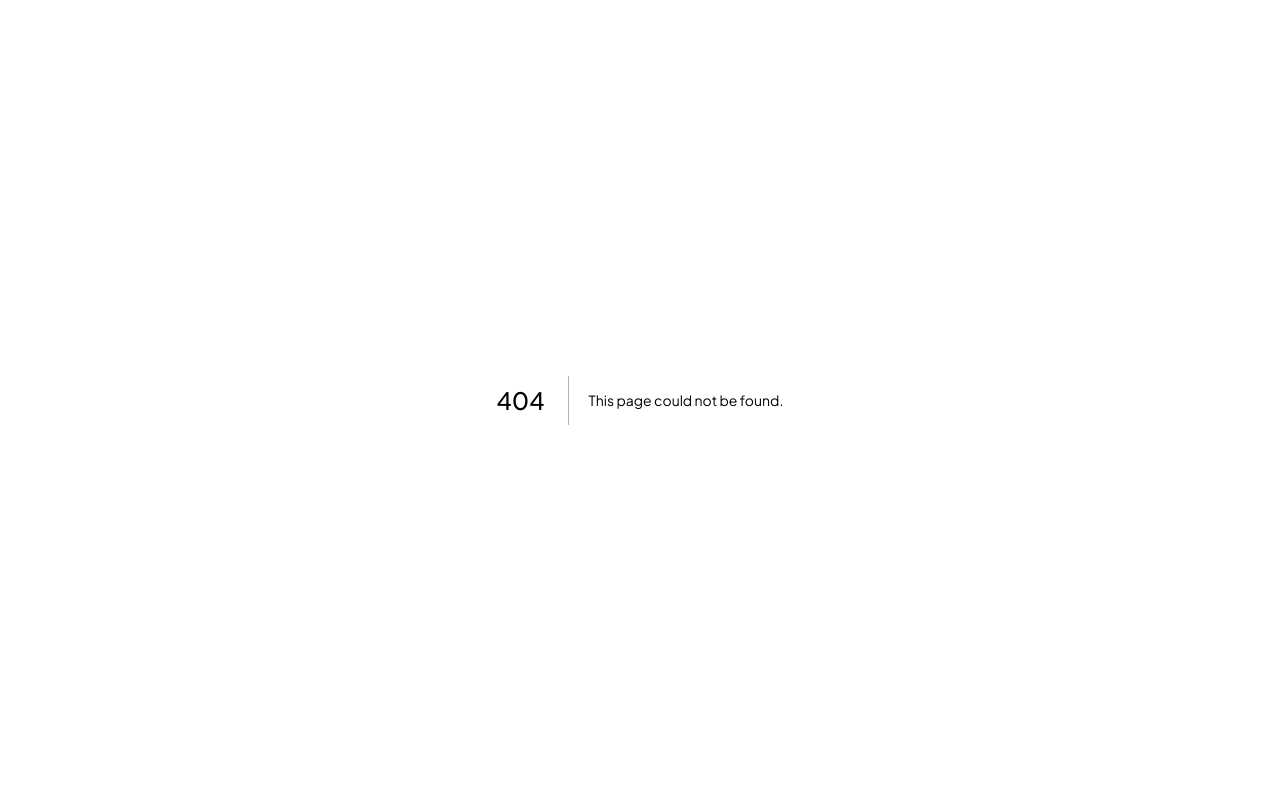
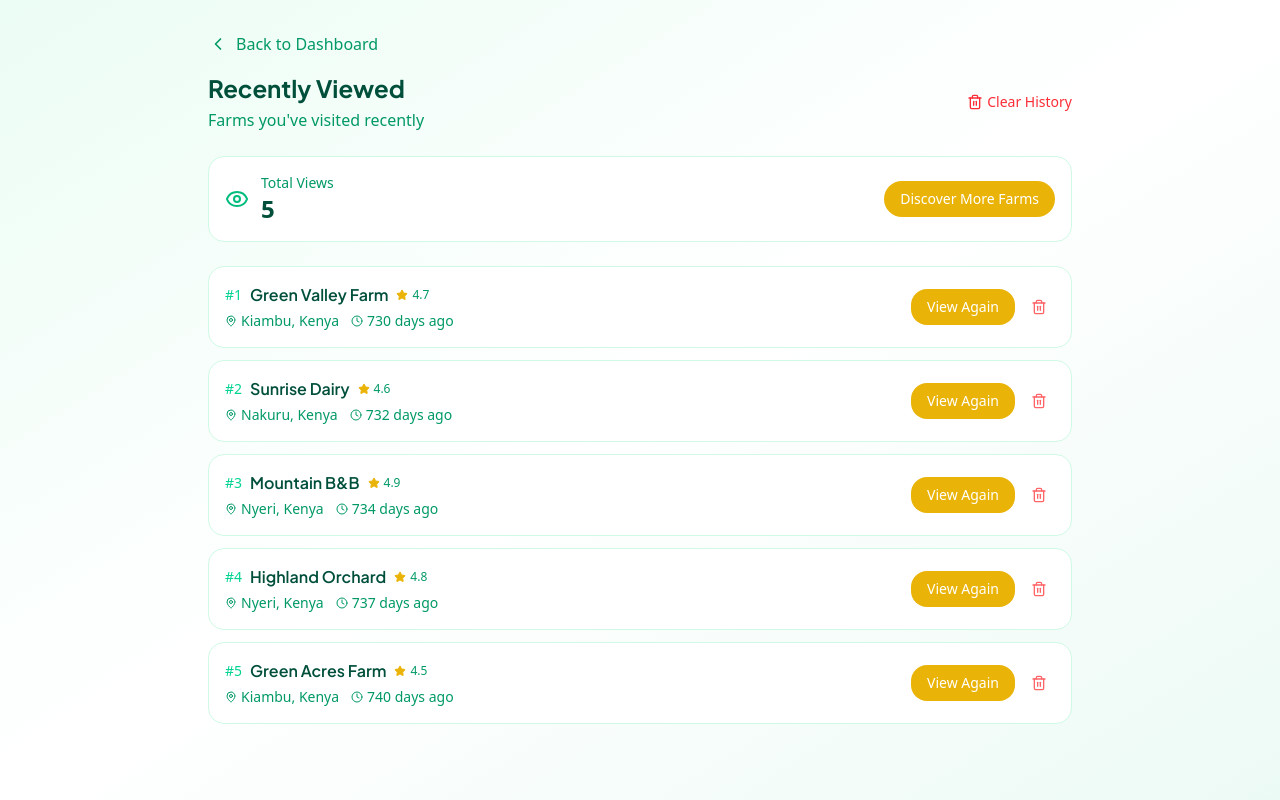
Before and after one commit to OdaloV/agritourism, a Next.js app: page /visitor/dashboard/recent in a window 1280 px wide. Before the commit this address had no page. Built offline with nearby package versions, Linux system fonts and the light colour scheme; sample sign-in values are in the browser's storage.

Commit message:
feat(visitor): add recently viewed farms page with viewing history, clear history, remove individual items, and quick revisit

```diff
--- /dev/null
+++ b/src/app/visitor/dashboard/recent/page.tsx
@@ -0,0 +1,235 @@
+// src/app/visitor/dashboard/recent/page.tsx
+"use client";
+
+import { useState, useEffect } from "react";
+import { useRouter } from "next/navigation";
+import Link from "next/link";
+import { motion } from "framer-motion";
+import {
+  Eye,
+  ChevronLeft,
+  Clock,
+  MapPin,
+  Star,
+  Trash2,
+  Calendar,
+} from "lucide-react";
+
+interface RecentView {
+  id: number;
+  farmName: string;
+  location: string;
+  rating: number;
+  viewedAt: string;
+}
+
+export default function VisitorRecent() {
+  const router = useRouter();
+  const [loading, setLoading] = useState(true);
+  const [mounted, setMounted] = useState(false);
+  const [recentViews, setRecentViews] = useState<RecentView[]>([]);
+
+  useEffect(() => {
+    setMounted(true);
+  }, []);
+
+  useEffect(() => {
+    if (!mounted) return;
+
+    const fetchRecentViews = async () => {
+      try {
+        const userData = localStorage.getItem("userData");
+        if (!userData) {
+          router.push("/auth/login/visitor");
+          return;
+        }
+
+        // Mock recent views data - replace with API call
+        const mockRecentViews: RecentView[] = [
+          {
+            id: 1,
+            farmName: "Green Valley Farm",
+            location: "Kiambu, Kenya",
+            rating: 4.7,
+            viewedAt: "2024-04-01T14:30:00",
+          },
+          {
+            id: 2,
+            farmName: "Sunrise Dairy",
+            location: "Nakuru, Kenya",
+            rating: 4.6,
+            viewedAt: "2024-03-30T10:15:00",
+          },
+          {
+            id: 3,
+            farmName: "Mountain B&B",
+            location: "Nyeri, Kenya",
+            rating: 4.9,
+            viewedAt: "2024-03-28T16:45:00",
+          },
+          {
+            id: 4,
+            farmName: "Highland Orchard",
+            location: "Nyeri, Kenya",
+            rating: 4.8,
+            viewedAt: "2024-03-25T11:20:00",
+          },
+          {
+            id: 5,
+            farmName: "Green Acres Farm",
+            location: "Kiambu, Kenya",
+            rating: 4.5,
+            viewedAt: "2024-03-22T09:00:00",
+          },
+        ];
+
+        setRecentViews(mockRecentViews);
+        setLoading(false);
+      } catch (error) {
+        console.error("Error fetching recent views:", error);
+        setLoading(false);
+      }
+    };
+
+    fetchRecentViews();
+  }, [router, mounted]);
+
+  const handleClearHistory = () => {
+    if (confirm("Clear your entire viewing history?")) {
+      setRecentViews([]);
+      alert("History cleared");
+    }
+  };
+
+  const handleRemoveItem = (id: number) => {
+    setRecentViews(recentViews.filter(v => v.id !== id));
+  };
+
+  const timeAgo = (date: string) => {
+    const diff = Math.floor((new Date().getTime() - new Date(date).getTime()) / (1000 * 60));
+    if (diff < 60) return `${diff} minutes ago`;
+    if (diff < 1440) return `${Math.floor(diff / 60)} hours ago`;
+    return `${Math.floor(diff / 1440)} days ago`;
+  };
+
+  if (!mounted || loading) {
+    return (
+      <div className="min-h-screen flex items-center justify-center">
+        <div className="animate-spin rounded-full h-12 w-12 border-b-2 border-accent"></div>
+      </div>
+    );
+  }
+
+  return (
+    <div className="min-h-screen bg-gradient-to-br from-emerald-50 via-white to-emerald-100/30 py-8">
+      <div className="container mx-auto px-4 max-w-4xl">
+
+        {/* Header */}
+        <div className="mb-6">
+          <Link href="/visitor/dashboard" className="flex items-center gap-2 text-emerald-600 hover:text-emerald-700 mb-4">
+            <ChevronLeft className="h-5 w-5" />
+            Back to Dashboard
+          </Link>
+          <div className="flex justify-between items-center">
+            <div>
+              <h1 className="text-2xl font-heading font-bold text-emerald-900">Recently Viewed</h1>
+              <p className="text-emerald-600 mt-1">Farms you've visited recently</p>
+            </div>
+            {recentViews.length > 0 && (
+              <button
+                onClick={handleClearHistory}
+                className="text-sm text-red-500 hover:text-red-600 flex items-center gap-1"
+              >
+                <Trash2 className="h-4 w-4" />
+                Clear History
+              </button>
+            )}
+          </div>
+        </div>
+
+        {/* Stats */}
+        <div className="bg-white rounded-2xl p-4 mb-6 border border-emerald-100">
+          <div className="flex items-center justify-between">
+            <div className="flex items-center gap-3">
+              <Eye className="h-6 w-6 text-emerald-500" />
+              <div>
+                <p className="text-sm text-emerald-600">Total Views</p>
+                <p className="text-2xl font-bold text-emerald-900">{recentViews.length}</p>
+              </div>
+            </div>
+            <Link href="/farms">
+              <button className="px-4 py-2 bg-accent text-white rounded-xl text-sm">
+                Discover More Farms
+              </button>
+            </Link>
+          </div>
+        </div>
+
+        {/* Recent Views List */}
+        {recentViews.length === 0 ? (
+          <div className="text-center py-16 bg-white rounded-2xl border border-emerald-100">
+            <Eye className="h-16 w-16 text-emerald-300 mx-auto mb-4" />
+            <p className="text-emerald-600 text-lg mb-2">No recently viewed farms</p>
+            <p className="text-emerald-500 mb-6">Start exploring farms to see them here</p>
+            <Link href="/farms">
+              <button className="px-6 py-3 bg-accent text-white rounded-xl">
+                Explore Farms
+              </button>
+            </Link>
+          </div>
+        ) : (
+          <div className="space-y-3">
+            {recentViews.map((view, index) => (
+              <motion.div
+                key={view.id}
+                initial={{ opacity: 0, y: 20 }}
+                animate={{ opacity: 1, y: 0 }}
+                transition={{ delay: index * 0.05 }}
+                className="bg-white rounded-2xl border border-emerald-100 overflow-hidden hover:shadow-md transition"
+              >
+                <div className="p-4">
+                  <div className="flex items-center justify-between">
+                    <div className="flex-1">
+                      <div className="flex items-center gap-2 mb-1">
+                        <span className="text-sm text-emerald-400">#{index + 1}</span>
+                        <h3 className="font-semibold text-emerald-900">{view.farmName}</h3>
+                        <div className="flex items-center gap-1">
+                          <Star className="h-3 w-3 fill-accent text-accent" />
+                          <span className="text-xs text-emerald-600">{view.rating}</span>
+                        </div>
+                      </div>
+                      <div className="flex items-center gap-3 text-sm text-emerald-600">
+                        <span className="flex items-center gap-1">
+                          <MapPin className="h-3 w-3" />
+                          {view.location}
+                        </span>
+                        <span className="flex items-center gap-1">
+                          <Clock className="h-3 w-3" />
+                          {timeAgo(view.viewedAt)}
+                        </span>
+                      </div>
+                    </div>
+                    <div className="flex gap-2">
+                      <Link href={`/farms/${view.id}`}>
+                        <button className="px-4 py-2 bg-accent text-white rounded-lg text-sm hover:bg-accent/90">
+                          View Again
+                        </button>
+                      </Link>
+                      <button
+                        onClick={() => handleRemoveItem(view.id)}
+                        className="p-2 hover:bg-red-50 rounded-lg"
+                        title="Remove"
+                      >
+                        <Trash2 className="h-4 w-4 text-red-400" />
+                      </button>
+                    </div>
+                  </div>
+                </div>
+              </motion.div>
+            ))}
+          </div>
+        )}
+      </div>
+    </div>
+  );
+}
```
